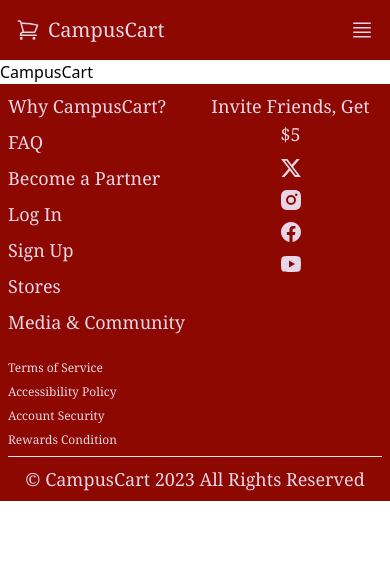
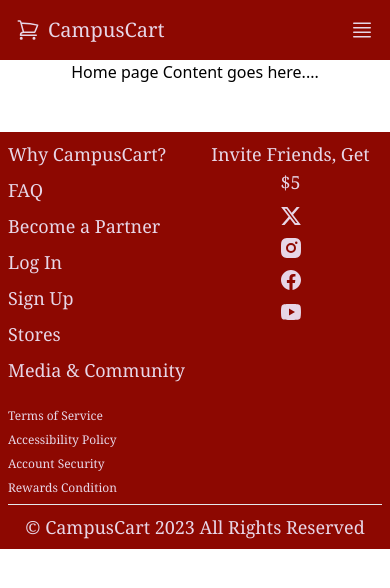
Before and after one commit to hamitsehjal/CampusCart-FRONTEND, a Next.js app: page / in a window 390 px wide. Shown: the top 588 px of the page. Built offline with nearby package versions, Linux system fonts and the light colour scheme.

Commit message:
Responsive Footer Up and Running✔️

```diff
--- a/src/pages/index.jsx
+++ b/src/pages/index.jsx
@@ -2,7 +2,9 @@
 export default function Homepage() {
     return (
         <div>
-            <h1>CampusCart</h1>
+            <h1 className="text-center">Home page Content goes here....</h1>
+            <h1>&nbsp;</h1>
+            <h1>&nbsp;</h1>
         </div>
     )
 }
```
